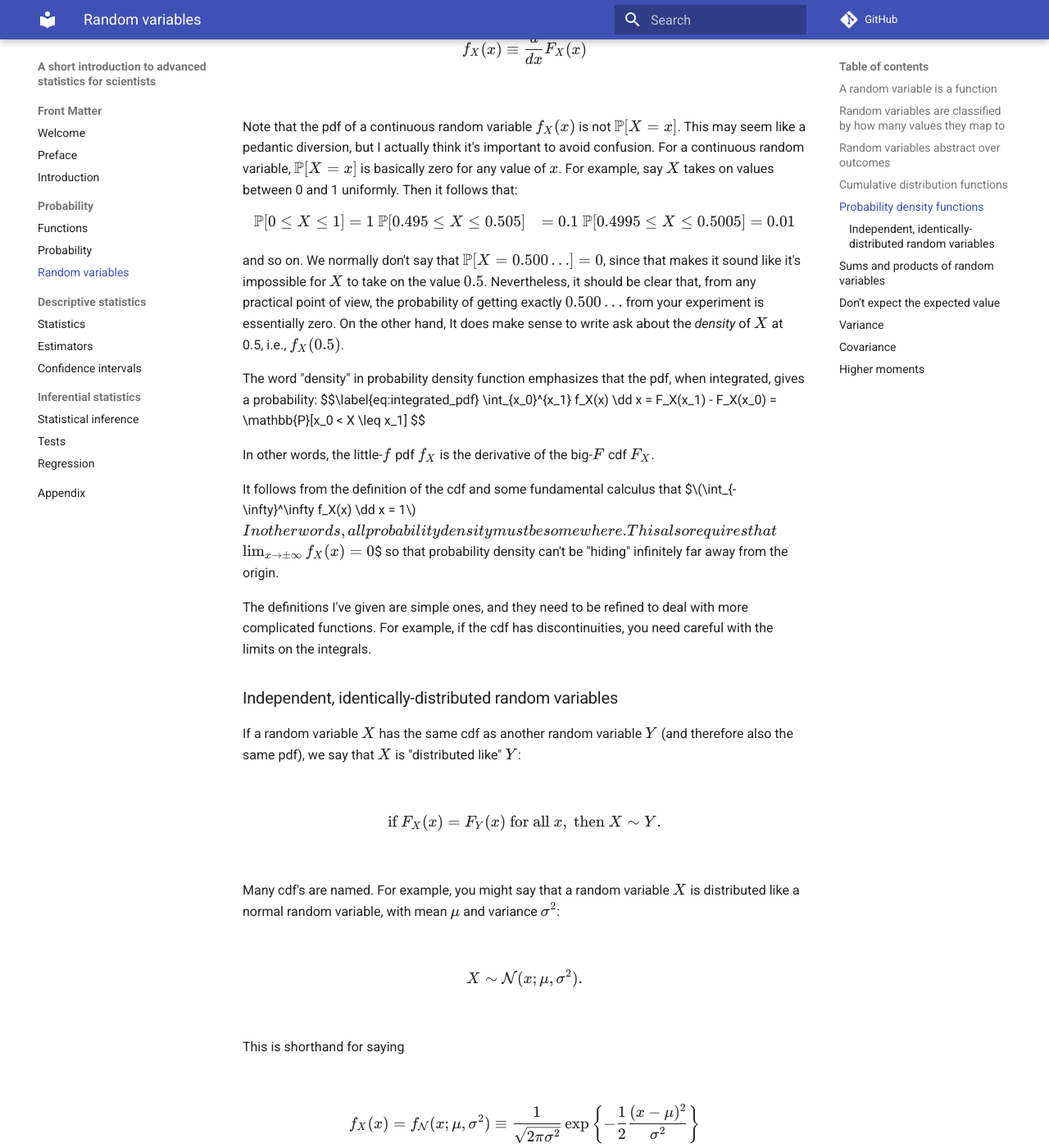
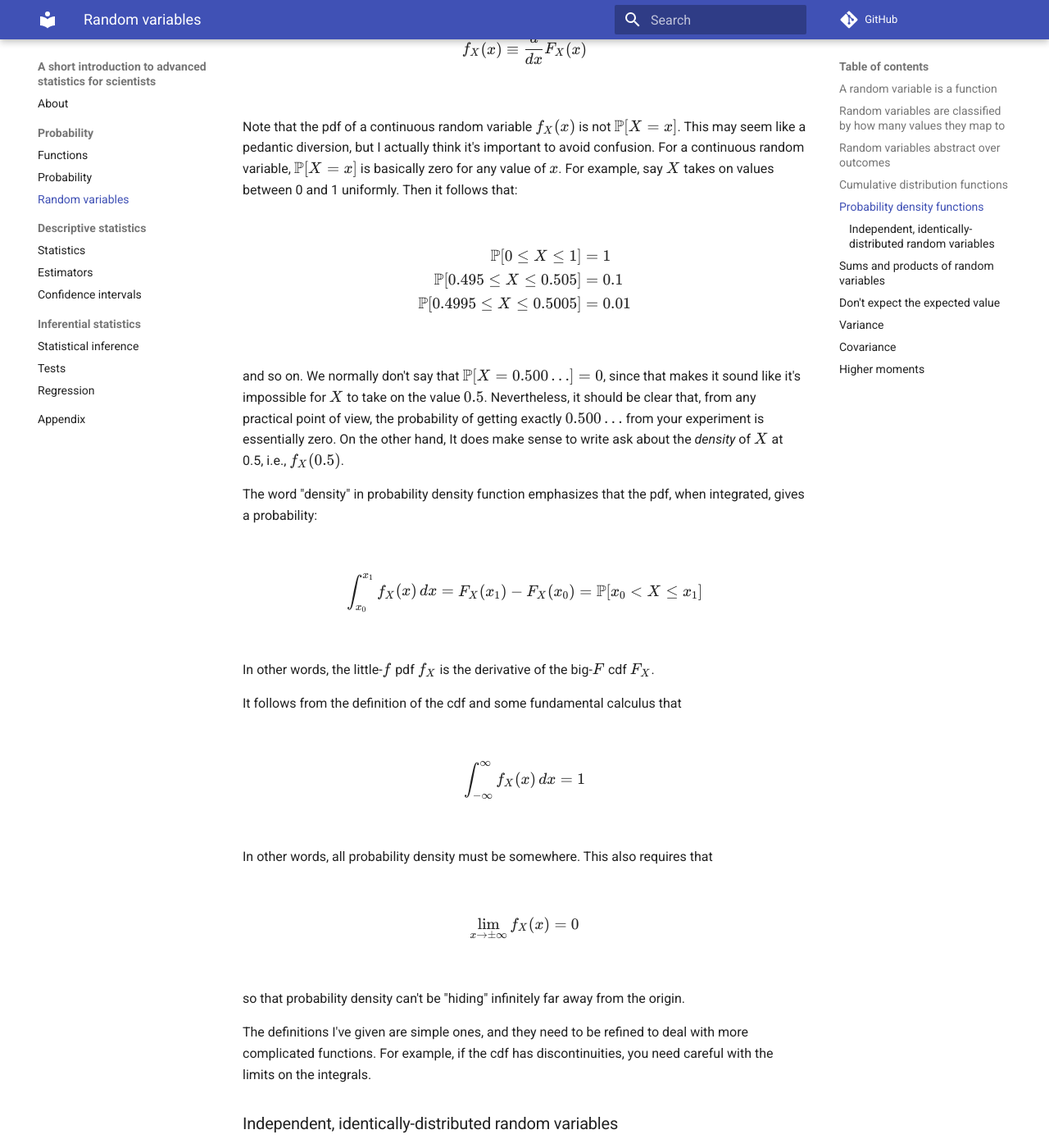
Before and after one commit to swo/stats-book, an MkDocs documentation site: the page built from docs/random_variables.md, in a window 1280 px wide and 1400 px high, scrolled down 5147 px. Shown: the whole window at 82% size. Built offline with MkDocs 1.6.1 and Material for MkDocs 9.7.7, drawn with Linux system fonts in a browser that asks for light colours; comment, search, counter and statistics services are not loaded; some of the changed text lies outside the part shown.

```diff
--- a/docs/random_variables.md
+++ b/docs/random_variables.md
@@ -138,30 +138,39 @@ f_X(x) \equiv \frac{d}{dx} F_X(x)
 \end{gathered}
 $$
 
-Note that the pdf of a continuous random variable $f_X(x)$ is not $\mathbb{P}[X =
-x]$. This may seem like a pedantic diversion, but I actually think it's important to avoid confusion. For a continuous random variable, $\mathbb{P}[X = x]$ is basically zero for any value of $x$. For example, say $X$ takes on values between 0 and 1 uniformly. Then it follows that:
+Note that the pdf of a continuous random variable $f_X(x)$ is not $\mathbb{P}[X = x]$. This may seem like a pedantic diversion, but I actually think it's important to avoid confusion. For a continuous random variable, $\mathbb{P}[X = x]$ is basically zero for any value of $x$. For example, say $X$ takes on values between 0 and 1 uniformly. Then it follows that:
 
 $$
 \begin{aligned}
 \mathbb{P}[0 \leq X \leq 1] &= 1 \\
 \mathbb{P}[0.495 \leq X \leq 0.505] &= 0.1 \\
 \mathbb{P}[0.4995 \leq X \leq 0.5005] &= 0.01
-\end{aligned}$$ and so on. We normally don't say that
-$\mathbb{P}[X = 0.500\ldots] = 0$, since that makes it sound like it's
-impossible for $X$ to take on the value $0.5$. Nevertheless, it should
-be clear that, from any practical point of view, the probability of
-getting exactly $0.500\ldots$ from your experiment is essentially zero.
-On the other hand, It does make sense to write ask about the *density*
-of $X$ at 0.5, i.e., $f_X(0.5)$.
+\end{aligned}
+$$
 
-The word "density" in probability density function emphasizes that the
-pdf, when integrated, gives a probability: $$\label{eq:integrated_pdf}
-\int_{x_0}^{x_1} f_X(x) \dd x = F_X(x_1) - F_X(x_0) = \mathbb{P}[x_0 < X \leq x_1]
+and so on. We normally don't say that $\mathbb{P}[X = 0.500\ldots] = 0$, since that makes it sound like it's impossible for $X$ to take on the value $0.5$. Nevertheless, it should be clear that, from any practical point of view, the probability of getting exactly $0.500\ldots$ from your experiment is essentially zero. On the other hand, It does make sense to write ask about the _density_ of $X$ at 0.5, i.e., $f_X(0.5)$.
+
+The word "density" in probability density function emphasizes that the pdf, when integrated, gives a probability:
+
+$$
+\int_{x_0}^{x_1} f_X(x) \,dx = F_X(x_1) - F_X(x_0) = \mathbb{P}[x_0 < X \leq x_1]
 $$
 
 In other words, the little-$f$ pdf $f_X$ is the derivative of the big-$F$ cdf $F_X$.
 
-It follows from the definition of the cdf and some fundamental calculus that $$\int_{-\infty}^\infty f_X(x) \dd x = 1$$ In other words, all probability density must be somewhere. This also requires that $$\lim_{x \to \pm \infty} f_X(x) = 0$$ so that probability density can't be "hiding" infinitely far away from the origin.
+It follows from the definition of the cdf and some fundamental calculus that
+
+$$
+\int_{-\infty}^\infty f_X(x) \,dx = 1
+$$
+
+In other words, all probability density must be somewhere. This also requires that
+
+$$
+\lim_{x \to \pm \infty} f_X(x) = 0
+$$
+
+so that probability density can't be "hiding" infinitely far away from the origin.
 
 The definitions I've given are simple ones, and they need to be refined to deal with more complicated functions. For example, if the cdf has discontinuities, you need careful with the limits on the integrals.
 
@@ -218,7 +225,7 @@ The meaning of $X + Y$ feels intuitive, like in my example about drawing numbers
 $$
 \begin{aligned}
 f_Z(z) &= \sum_i \mathbb{P}[X=x_i] \mathbb{P}[Y=z-x_i] \\
-  &= \sum_i f_X(x_i) f_Y(z - x_i).
+&= \sum_i f_X(x_i) f_Y(z - x_i).
 \end{aligned}
 $$
 
@@ -317,8 +324,7 @@ You may be more familiar with _correlation_ than covariance. The most common def
 
 $$
 \begin{gathered}
-\rho : (\text{random variables})^2 \to [-1, 1] \\
-\rho[X, Y] \equiv \frac{\mathrm{Cov}[X, Y]}{\sqrt{\mathbb{V}[X] \mathbb{V}[Y]}},
+\rho : (\text{random variables})^2 \to [-1, 1] \\ \rho[X, Y] \equiv \frac{\mathrm{Cov}[X, Y]}{\sqrt{\mathbb{V}[X] \mathbb{V}[Y]}},
 \end{gathered}
 $$
 
@@ -326,8 +332,7 @@ It turns out that dividing by that factor rescales the covariance, which can be
 
 $$
 \begin{gathered}
-    \mathrm{Cov}[aX, bY] = ab \,\mathrm{Cov}[X, Y] \\
-    \rho[aX, bY] = \rho[X, Y]
+\mathrm{Cov}[aX, bY] = ab \,\mathrm{Cov}[X, Y] \\ \rho[aX, bY] = \rho[X, Y]
 \end{gathered}
 $$
 
--- a/mkdocs.yml
+++ b/mkdocs.yml
@@ -1,10 +1,7 @@
 site_name: A short introduction to advanced statistics for scientists
 
 nav:
-  - Front Matter:
-      - index.md
-      - preface.md
-      - Introduction: introduction.md
+  - index.md
   - Probability:
       - functions.md
       - probability.md
```
Also changed, not shown: other parts of docs/random_variables.md (+5 -7 lines), docs/index.md (+13 -1 lines), docs/inference.md (+14 -0 lines), docs/introduction.md (deleted, +0 -15 lines), docs/preface.md (deleted, +0 -11 lines).
